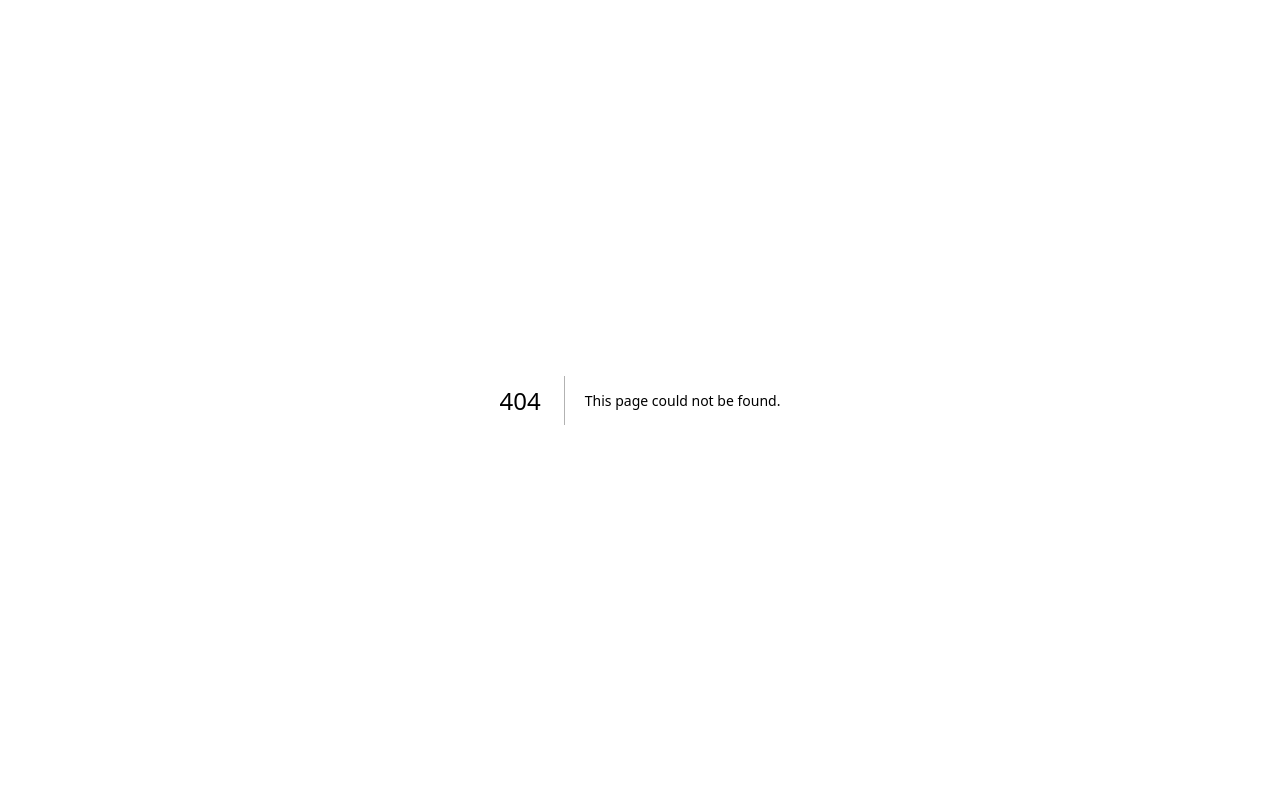
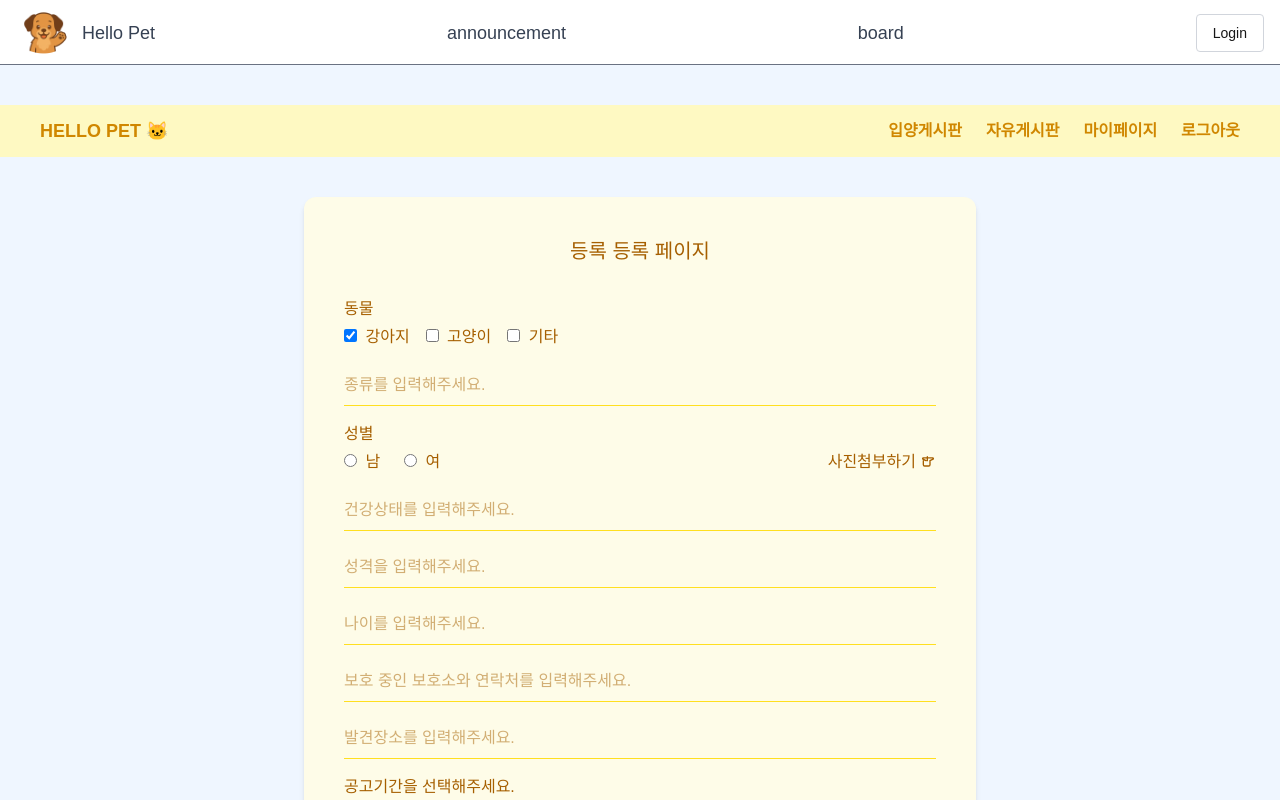
Before and after one commit to sesac7-hello-pet/front, a Next.js app: page /announcements/create in a window 1280 px wide. Before the commit this address had no page. Shown: the top 800 px of the page. Built offline with nearby package versions, Linux system fonts and the light colour scheme; no server answers.

Commit message:
feat:입양 공고 생성 페이지 작성[#front-19]

```diff
--- /dev/null
+++ b/app/(site)/announcements/create/page.tsx
@@ -0,0 +1,123 @@
+// 공고 등록 페이지
+export default function Page() {
+  return (
+    <div className="min-h-screen bg-blue-50 flex flex-col items-center py-10">
+      {/* 상단 네비게이션 */}
+      <nav className="w-full bg-yellow-100 py-3 px-10 flex justify-between items-center text-yellow-600 font-semibold">
+        <span className="text-lg">HELLO PET 🐱</span>
+        <div className="space-x-6">
+          <a href="#">입양게시판</a>
+          <a href="#">자유게시판</a>
+          <a href="#">마이페이지</a>
+          <a href="#">로그아웃</a>
+        </div>
+      </nav>
+
+      {/* 등록 폼 */}
+      <div className="bg-yellow-50 w-full max-w-2xl mt-10 p-10 rounded-xl shadow-md text-yellow-700 font-medium">
+        <h2 className="text-center text-xl mb-8">등록 등록 페이지</h2>
+
+        {/* 동물 종류 */}
+        <div className="mb-4">
+          <label className="block mb-1">동물</label>
+          <div className="space-x-4">
+            <label>
+              <input type="checkbox" className="mr-1" defaultChecked /> 강아지
+            </label>
+            <label>
+              <input type="checkbox" className="mr-1" /> 고양이
+            </label>
+            <label>
+              <input type="checkbox" className="mr-1" /> 기타
+            </label>
+          </div>
+        </div>
+
+        {/* 종류 */}
+        <div className="mb-4">
+          <input
+            type="text"
+            placeholder="종류를 입력해주세요."
+            className="w-full border-b border-yellow-300 bg-transparent outline-none py-2"
+          />
+        </div>
+
+        {/* 성별 */}
+        <div className="mb-4">
+          <label className="block mb-1">성별</label>
+          <div className="flex items-center space-x-6">
+            <label>
+              <input type="radio" name="gender" className="mr-1" /> 남
+            </label>
+            <label>
+              <input type="radio" name="gender" className="mr-1" /> 여
+            </label>
+            <button className="ml-auto flex items-center text-yellow-700 hover:underline">
+              <span className="mr-1">사진첨부하기</span>
+              <svg
+                xmlns="http://www.w3.org/2000/svg"
+                className="h-4 w-4"
+                fill="none"
+                viewBox="0 0 24 24"
+                stroke="currentColor"
+              >
+                <path
+                  strokeLinecap="round"
+                  strokeLinejoin="round"
+                  strokeWidth="2"
+                  d="M15 10l4.553-2.276a1 1 0 00-.553-1.894H5a1 1 0 00-.553 1.894L9 10m6 0v6a2 2 0 01-2 2H7a2 2 0 01-2-2v-6m6 0V4"
+                />
+              </svg>
+            </button>
+          </div>
+        </div>
+
+        {/* 상태 입력들 */}
+        <div className="space-y-4">
+          <input
+            type="text"
+            placeholder="건강상태를 입력해주세요."
+            className="w-full border-b border-yellow-300 bg-transparent outline-none py-2"
+          />
+          <input
+            type="text"
+            placeholder="성격을 입력해주세요."
+            className="w-full border-b border-yellow-300 bg-transparent outline-none py-2"
+          />
+          <input
+            type="text"
+            placeholder="나이를 입력해주세요."
+            className="w-full border-b border-yellow-300 bg-transparent outline-none py-2"
+          />
+          <input
+            type="text"
+            placeholder="보호 중인 보호소와 연락처를 입력해주세요."
+            className="w-full border-b border-yellow-300 bg-transparent outline-none py-2"
+          />
+          <input
+            type="text"
+            placeholder="발견장소를 입력해주세요."
+            className="w-full border-b border-yellow-300 bg-transparent outline-none py-2"
+          />
+        </div>
+
+        {/* 공고기간 */}
+        <div className="mt-4 mb-6">
+          <label className="block mb-1">공고기간을 선택해주세요.</label>
+          <input
+            type="date"
+            className="border border-yellow-300 rounded px-2 py-1 bg-white"
+            defaultValue="2025-06-27"
+          />
+        </div>
+
+        {/* 버튼 */}
+        <div className="text-center">
+          <button className="bg-yellow-400 text-white px-6 py-2 rounded-full shadow hover:bg-yellow-500 transition">
+            등록하기
+          </button>
+        </div>
+      </div>
+    </div>
+  );
+}
```
